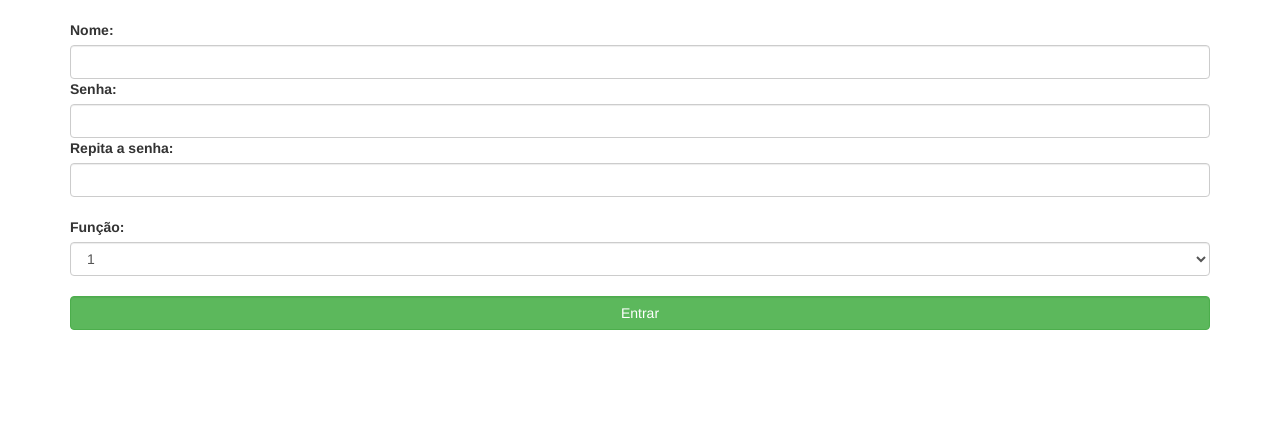
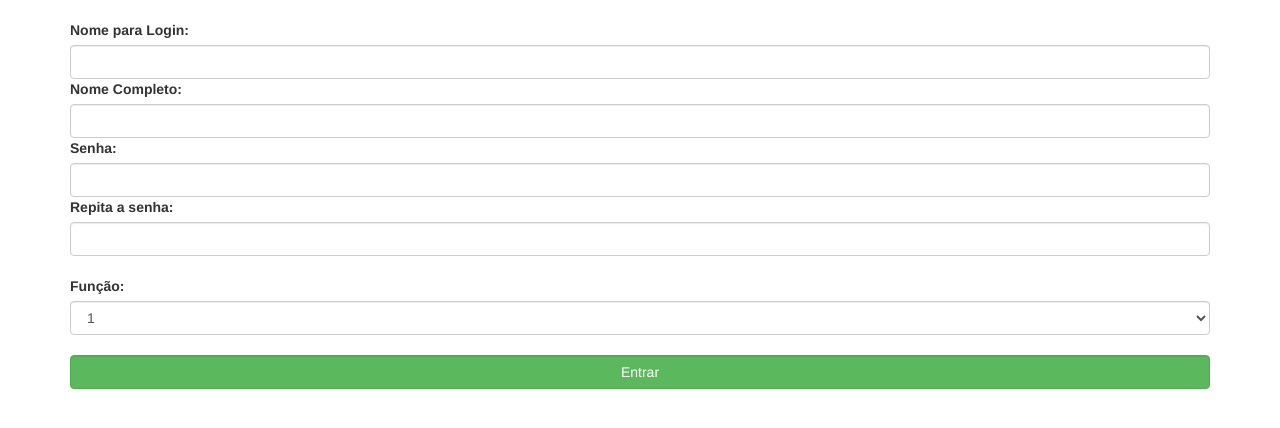
Before and after one commit to MarcosYaiama/integradores, a Flask app: page /registro in a window 1280 px wide. Shown: the top 428 px of the page. Run offline with Flask 2, Linux system fonts and the light colour scheme; tables that the repository leaves empty or names only in its code hold one stand-in row (values such as "Sample post"); some libraries are stand-ins or nearby versions.

Commit message:
Tela de Registro Pronta e funcionando com o banco de dados

```diff
--- a/config.py
+++ b/config.py
@@ -4,8 +4,8 @@ SECRET_KEY = 'integradores'
 
 MYSQL_HOST = '127.0.0.1'
 MYSQL_USER = 'root'
-# MYSQL_PASSWORD = 'alura'
-MYSQL_PASSWORD = ''
+MYSQL_PASSWORD = 'alura'
+#MYSQL_PASSWORD = ''
 MYSQL_DB = 'integradores'
 MYSQL_PORT = 3306
 # UPLOAD_PATH = os.path.dirname(os.path.abspath(__file__)) + '/uploads'
--- a/daoMySQL.py
+++ b/daoMySQL.py
@@ -8,7 +8,7 @@ from models import Usuario, Cargo
 SQL_USUARIO_POR_ID = 'SELECT * from usuarios where id = %s'
 SQL_BUSCA_USUARIOS = 'SELECT * from usuarios'
 SQL_BUSCA_CARGOS = 'SELECT * from cargos'
-SQL_CRIA_USUARIO = 'INSERT into usuarios(id, nome, senha) values (%s, %s, %s)'
+SQL_CRIA_USUARIO = 'INSERT into usuarios(id, nome_completo, senha, cargo) values (%s, %s, %s, %s)'
 
 class UsuarioDao:
     def __init__(self, db):
@@ -33,11 +33,10 @@ class UsuarioDao:
     def novo_usuario(self, usuario):
         cursor = self.__db.connection.cursor()
         cursor.execute(SQL_CRIA_USUARIO, (usuario.id,
-                                          usuario.nome, usuario.senha))
-        print(self)
-        nome = "Marcos"
-        print(self.nome)
-        print(nome)
+                                          usuario.nome,
+                                          usuario.senha,
+                                          usuario.cargo))
+
         #self.__db.connect.commit()     #MALDITO ERRO, JAMAIS TE ESQUECEREI!
         self.__db.connection.commit()
 
--- a/models.py
+++ b/models.py
@@ -1,6 +1,6 @@
 class Usuario:
     def __init__(self, id, senha, cargo, nome):
-        self.nome_completo = nome
+        self.nome = nome
         self.senha = senha
         self.id = id
         self.cargo = cargo
--- a/templates/login.html
+++ b/templates/login.html
@@ -74,5 +74,11 @@
                         <li>Bug do Login da Analise de Grãos corrigido</li>
                     </ul>
                 </li>
+                <li>
+                    02/08/2018:
+                    <ul>
+                      <li>Tela de Registros pronta e funcionando com o banco de dados</li>
+                    </ul>
+                </li>
             </ul><br><br>
             {% endblock %}
--- a/templates/registro.html
+++ b/templates/registro.html
@@ -1,8 +1,12 @@
 {% extends 'template.html' %} {% block conteudo %}
-        <form action="#" method="POST">
+<form action="{{ url_for('novo_usuario') }}" method="POST">
 
-            <label>Nome:</label>
-            <input class="form-control" type="text" name="usuario" required>
+            <label>Nome para Login: </label>
+            <input class="form-control" type="text" name="id" required>
+
+            <label>Nome Completo:</label>
+            <input class="form-control" type="text" name="nome" required>
+
             <label>Senha:</label>
             <input class="form-control" type="password" name="senha" required>
             <label>Repita a senha:</label>
--- a/views.py
+++ b/views.py
@@ -53,6 +53,19 @@ def registro():
     cargos = usuario_dao.cargos()
     return render_template('registro.html', cargos = cargos)
 
+@app.route('/autenticar_novo_usuario', methods=['POST',])
+def novo_usuario():
+    if(request.form['senha'] == request.form['senha_conf']):
+        novo_usuario = Usuario(request.form['id'],
+                            request.form['senha'],
+                            request.form['cargo'],
+                            request.form['nome'])
+        usuario_dao.novo_usuario(novo_usuario)
+        return redirect(url_for('index'))
+    else:
+        flash('As senhas não correspondem')
+        return redirect(url_for('registro'))
+
 @app.route('/formCCO')
 def cco_form():
     return protege_rota('formCCO.html')
```
Also changed, not shown: 1 other file.
